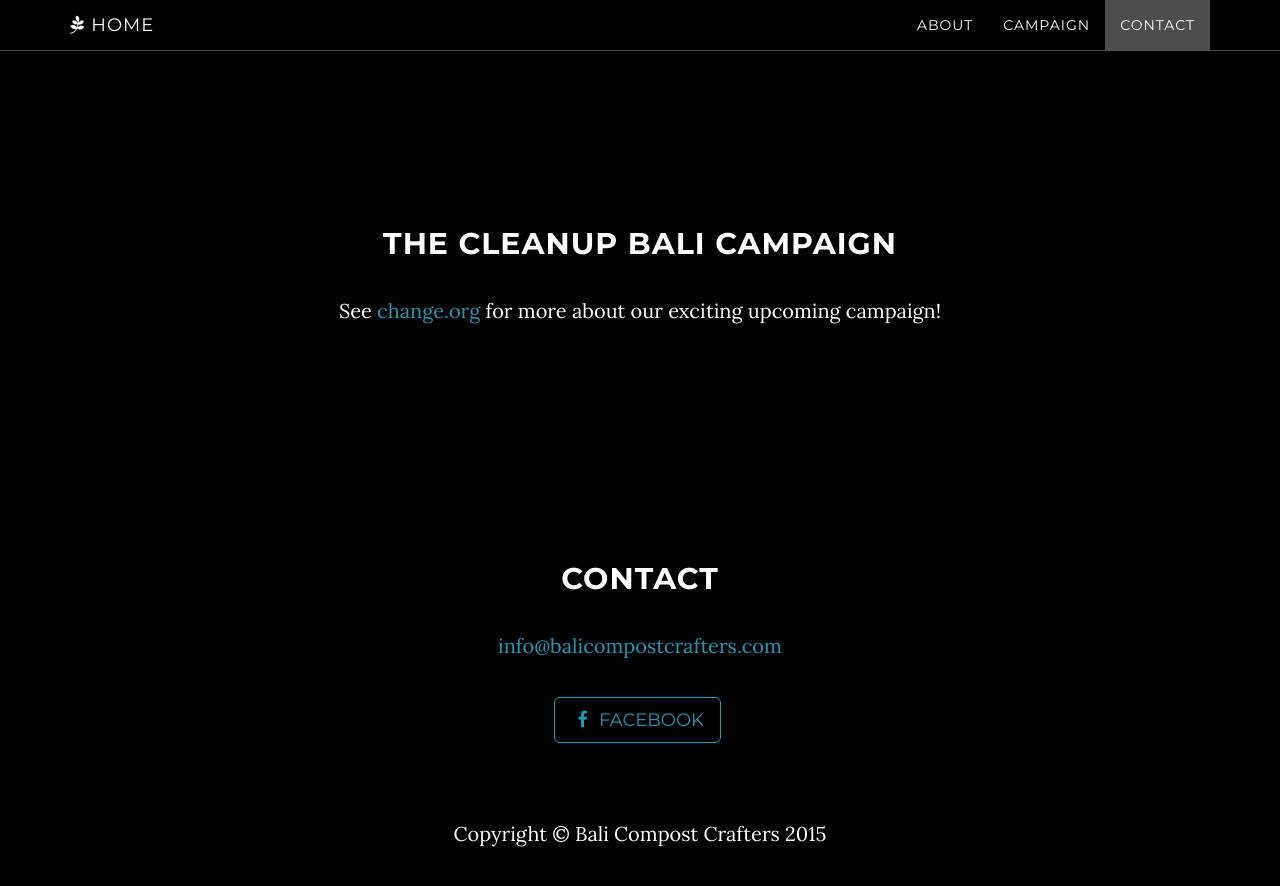
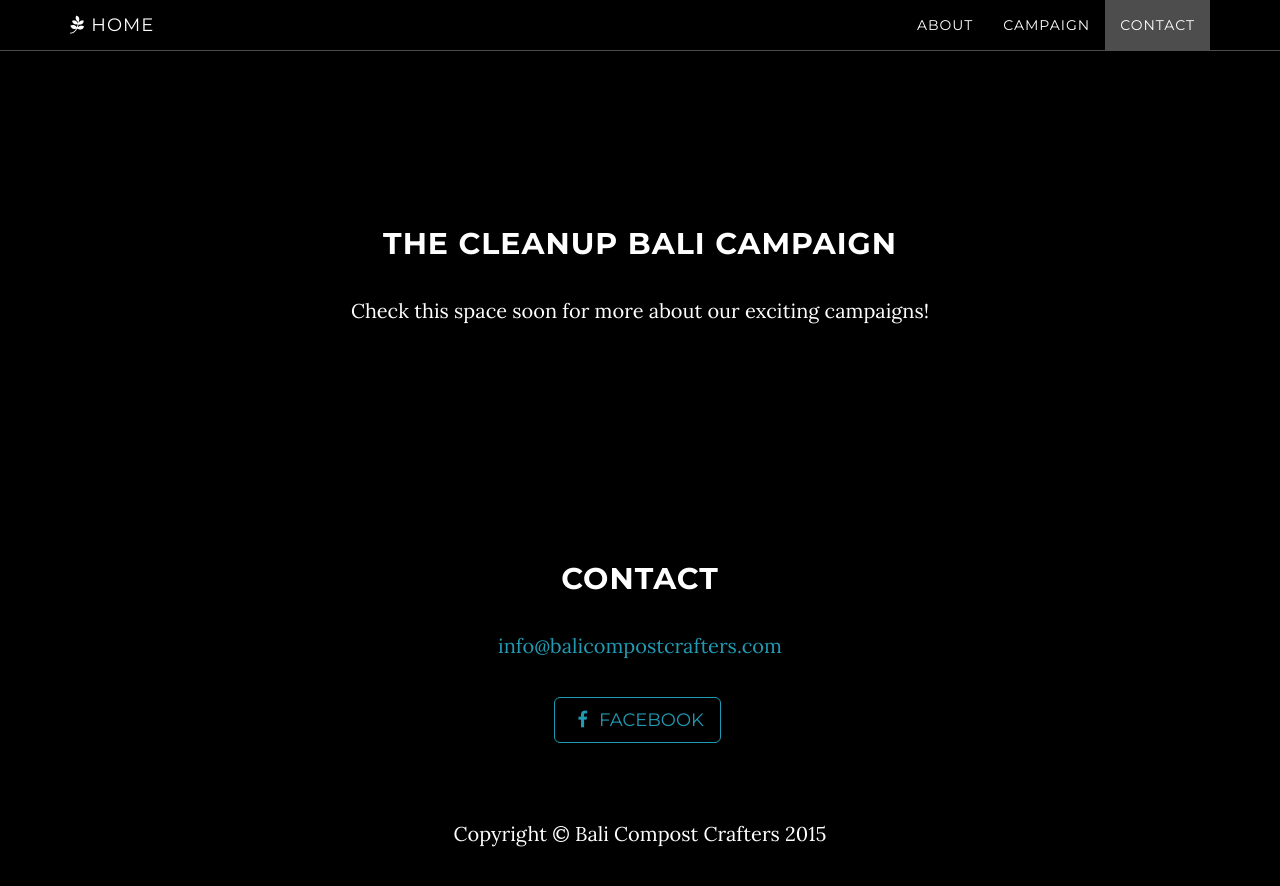
Before and after one commit to bali-compost-crafters/bali-compost-crafters.github.io, a Jekyll site: the page built from index.html, in a window 1280 px wide and 900 px high, scrolled down 1307 px. Shown: the top 886 px of the window. Built offline with Jekyll 4.4.1, drawn with Linux system fonts in a browser that asks for light colours.

Commit message:
Removed link to campaign which does not yet exist

```diff
--- a/_includes/campaign.html
+++ b/_includes/campaign.html
@@ -3,7 +3,7 @@
     <div class="row">
         <div class="col-lg-8 col-lg-offset-2">
             <h2>The Cleanup Bali Campaign</h2>
-            <p>See <a href="http://change.org">change.org</a> for more about our exciting upcoming campaign!</p>
+            <p>Check this space soon for more about our exciting campaigns!</p>
         </div>
     </div>
 </section>
```
